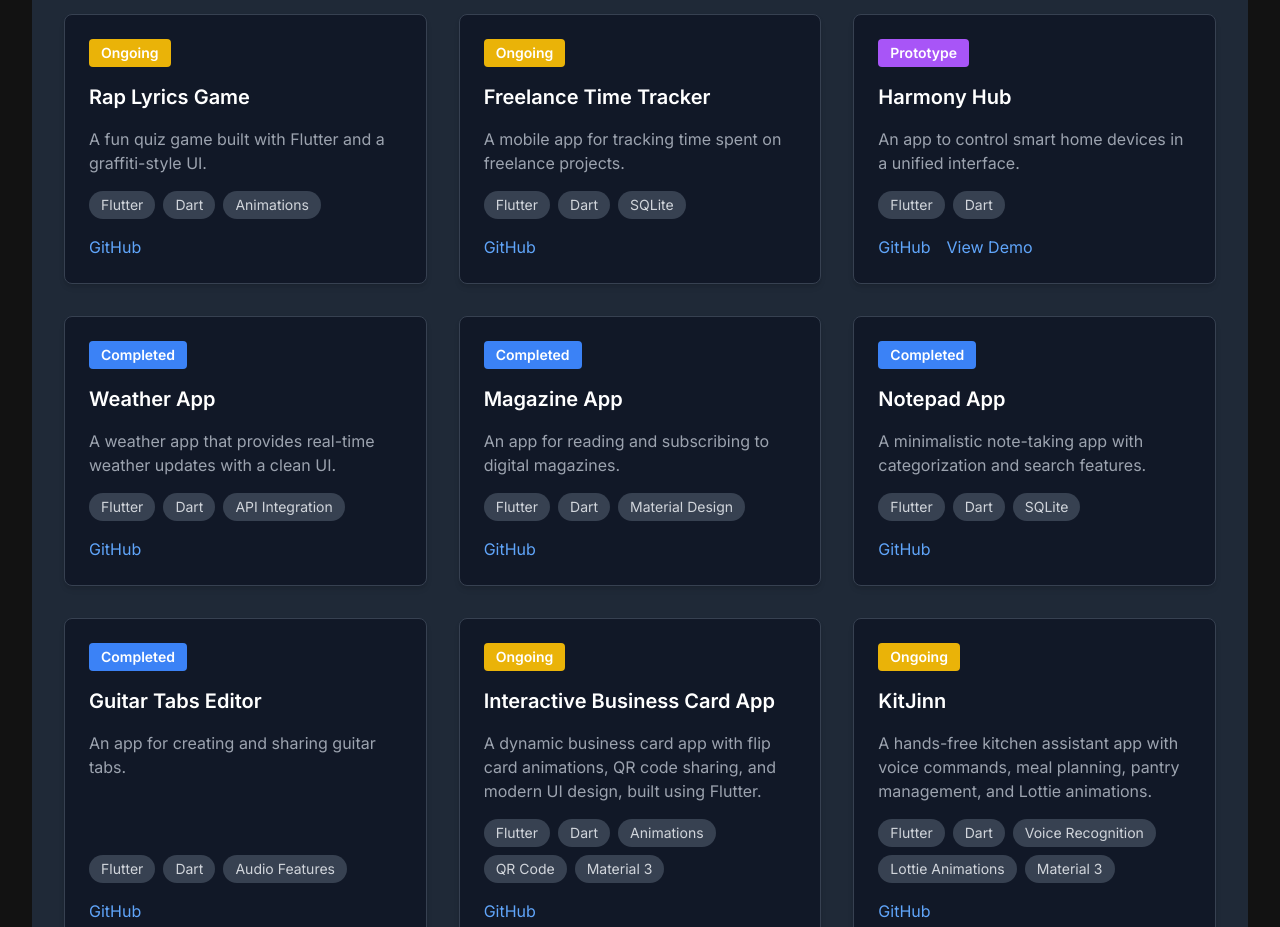
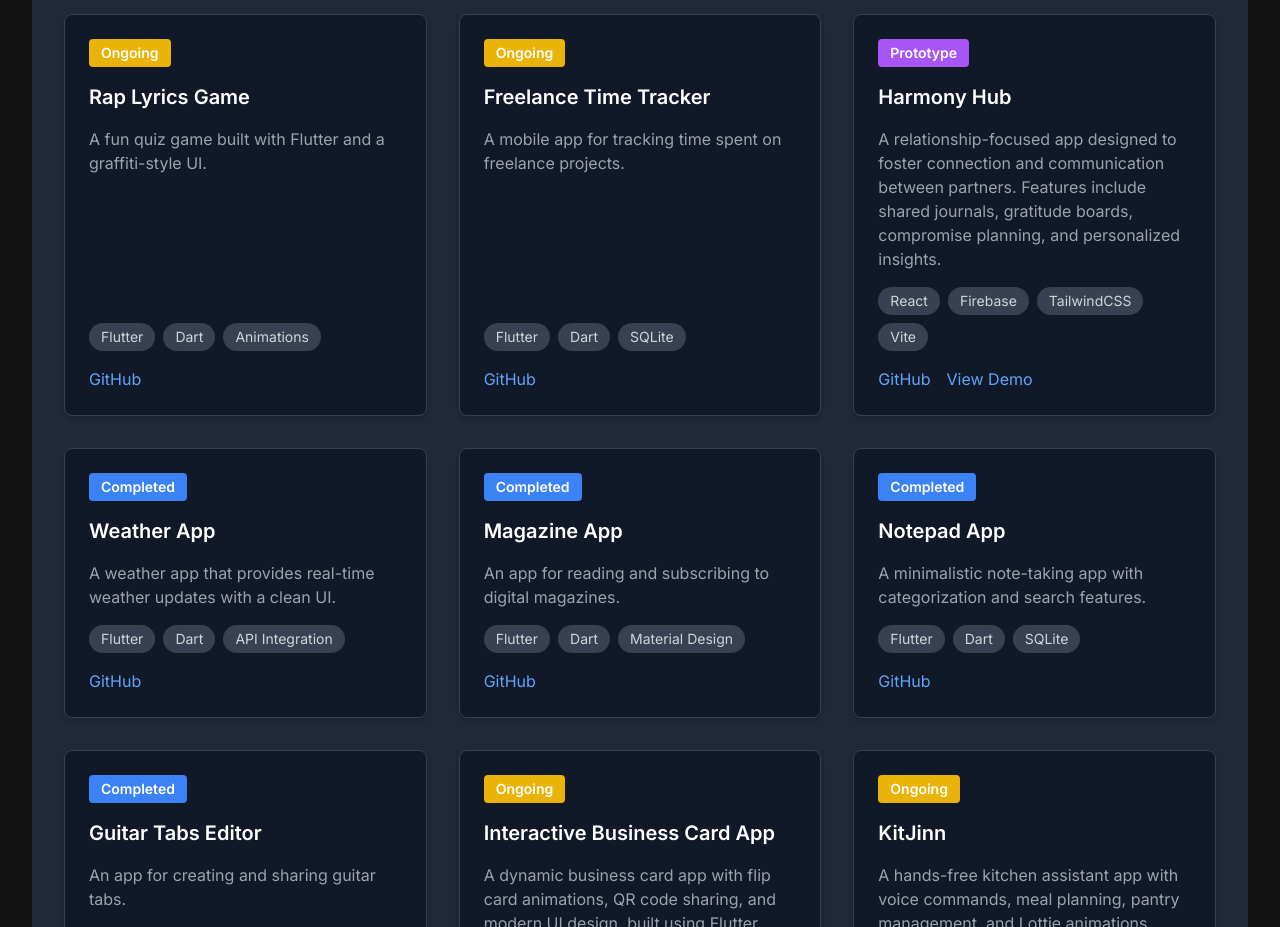
Before and after one commit to Cod-e-Codes/my-portfolio, a React (Vite) app: page /all-projects in a window 1280 px wide. Shown: the part 1200-2127 px from the top of the page. Built offline with nearby package versions, Linux system fonts and the light colour scheme.

Commit message:
Update projects

```diff
--- a/src/components/ProjectsPage.tsx
+++ b/src/components/ProjectsPage.tsx
@@ -79,12 +79,12 @@ const projects: Projects = {
             technologies: ['Flutter', 'Dart', 'SQLite'],
         },
         {
-            title: 'Harmony Hub',
-            description: 'An app to control smart home devices in a unified interface.',
-            status: 'Prototype',
-            github: '#',
-            demo: '#',
-            technologies: ['Flutter', 'Dart'],
+            "title": "Harmony Hub",
+            "description": "A relationship-focused app designed to foster connection and communication between partners. Features include shared journals, gratitude boards, compromise planning, and personalized insights.",
+            "status": "Prototype",
+            "github": "https://github.com/Cod-e-Codes/harmony-hub",
+            "demo": "https://cod-e-codes.github.io/harmony-hub/",
+            "technologies": ["React", "Firebase", "TailwindCSS", "Vite"]
         },
         {
             title: 'Weather App',
@@ -192,8 +192,8 @@ const projects: Projects = {
             title: 'Hugging Face Space for Flutter Code',
             description: 'An AI tool that generates Flutter code for developers, hosted on Hugging Face.',
             status: 'Ongoing',
-            github: '#',
-            demo: '#',
+            github: 'https://github.com/Cod-e-Codes/flutter-code-generator',
+            demo: 'https://huggingface.co/spaces/Coyoteranger/flutter-code-generator',
             technologies: ['Python', 'AI', 'Flutter'],
         },
     ],
```
